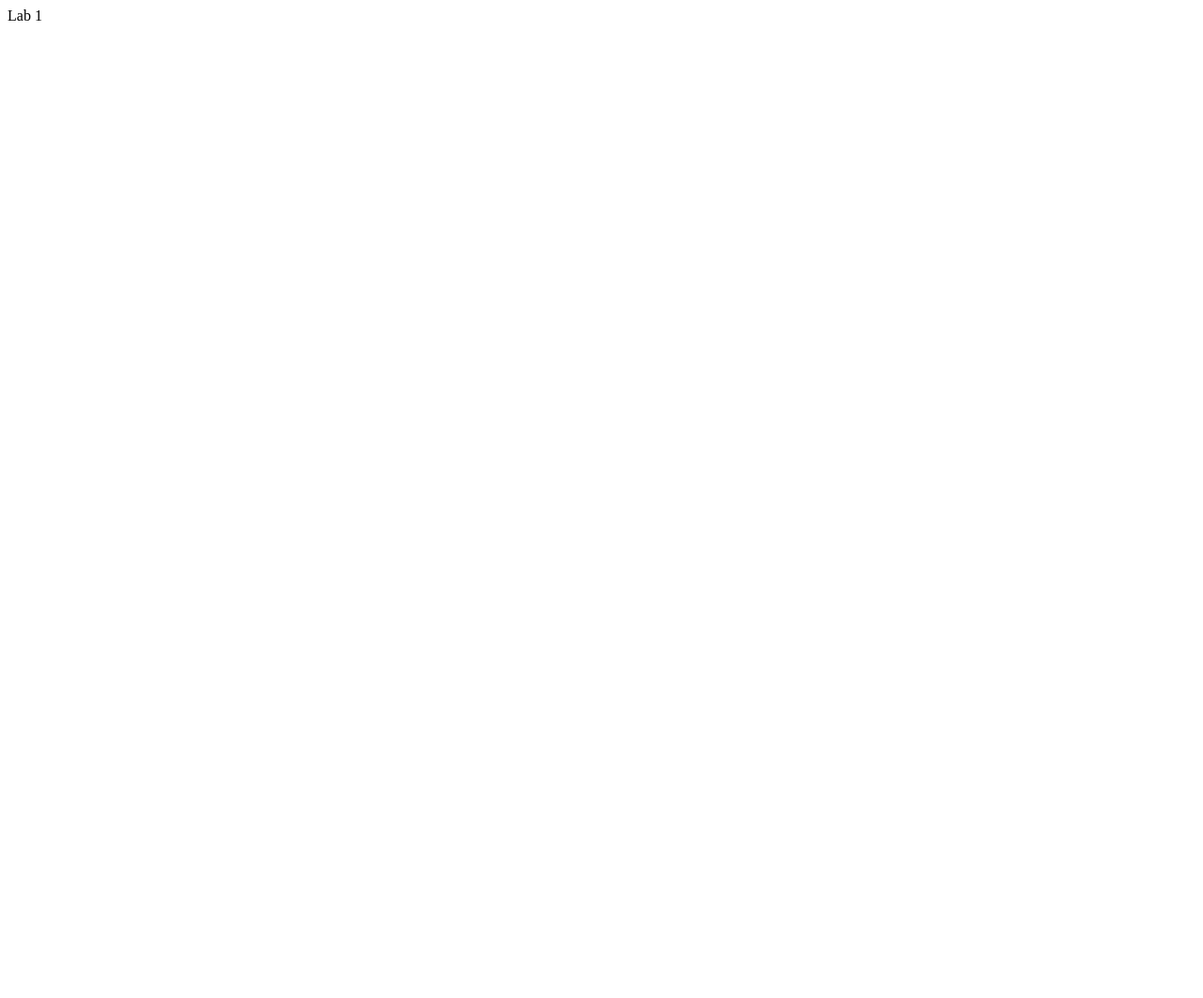
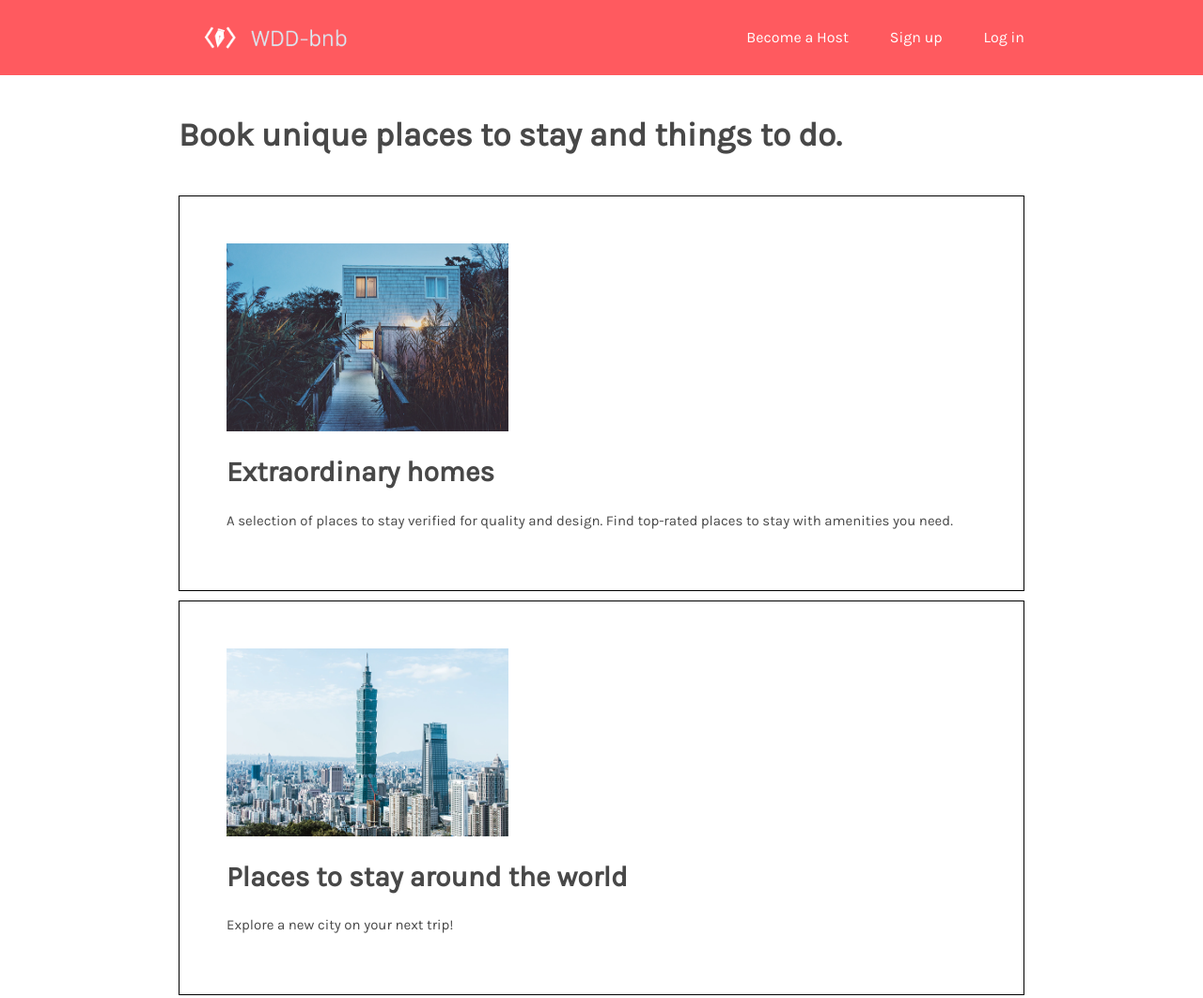
Before and after one commit to xs002/xs002.github.io, a plain HTML site: page labs/lab2/index.html in a window 1280 px wide. Shown: the top 1062 px of the page at 94% size. Before the commit the page ends 800 px from the top, so only its background shows below. Drawn offline with Linux system fonts and the light colour scheme.

Commit message:
lab02 finished

```diff
--- /dev/null
+++ b/labs/lab2/css/style.css
@@ -0,0 +1,75 @@
+body {
+    font-family: Karla, sans-serif;
+    color: #484848;
+    margin: 0;
+    padding: 0;
+}
+
+nav ul {
+    list-style-type: none;
+    padding-inline-start: 0;
+    margin-block-start: 0;
+    margin-block-end: 0;
+}
+
+nav {
+    display: inline-block;
+    float: right;
+}
+nav li {
+    display: inline-block;
+    margin-left: 40px;
+    line-height: 80px;
+}
+
+nav a {
+    color: white;
+    size: 18px;
+    text-decoration: none;
+}
+
+cursor {
+    cursor: pointer;
+}
+
+nav a:hover {
+    text-decoration: underline;
+}
+
+header {
+    background-color: #ff5a5f;
+    height: 80px;
+}
+
+#logo {
+    height: 80px;
+}
+
+.content {
+    width:  900px;
+    margin: auto;
+}
+
+section {
+    padding: 50px;
+    border: 1px solid #000000;
+    margin-bottom: 10px;
+}
+
+section img {
+    width: 300px;
+}
+
+h1 {
+    font-size: 35px;
+    padding-top: 20px;
+    padding-bottom: 20px;
+}
+
+h2 {
+    font-size: 30px;
+}
+
+section p {
+    font-size: 15px;
+}
--- a/labs/lab2/index.html
+++ b/labs/lab2/index.html
@@ -1,6 +1,46 @@
-<!DOCTYPE html>
 <html>
-    <body>
-        Lab 1
-    </body>
+  <head>
+    <title>WDD-bnb</title>
+    <link rel="stylesheet" href="css/style.css">
+    <link href="https://fonts.googleapis.com/css?family=Karla&display=swap" rel="stylesheet">
+  </head>
+  <body>
+    <header>
+      <div class="content">
+        <a href="home">
+          <img id="logo" src="img/logo.png" alt=""/>
+        </a>
+        <nav>
+          <ul>
+            <li><a href="become-host">Become a Host</a></li>
+            <li><a href="sign-up">Sign up</a></li>
+            <li><a href="log-in">Log in</a></li>
+          </ul>
+        </nav>
+      </div>
+    </header>
+    <div class="content">
+      <h1>Book unique places to stay and things to do.</h1>
+      <section>
+        <img src="img/house.png" />
+        <h2>Extraordinary homes</h2>
+        <p>
+          A selection of places to stay verified for quality and design. Find
+          top-rated places to stay with amenities you need.
+        </p>
+      </section>
+      <section>
+        <img src="img/city.png" />
+        <h2>Places to stay around the world</h2>
+        <p>Explore a new city on your next trip!</p>
+      </section>
+      <section>
+        <img src="img/sushimaking.png"/>
+        <h2>Top-rated experiences</h2>
+        <p>
+          Book one-of-a-kind activities hosted by locals, created for the curious.
+        </p>
+      </section>
+    </div>
+  </body>
 </html>
```
Also changed, not shown: labs/lab2/img/city.png (added), labs/lab2/img/house.png (added), labs/lab2/img/logo.png (added), labs/lab2/img/sushimaking.png (added).
